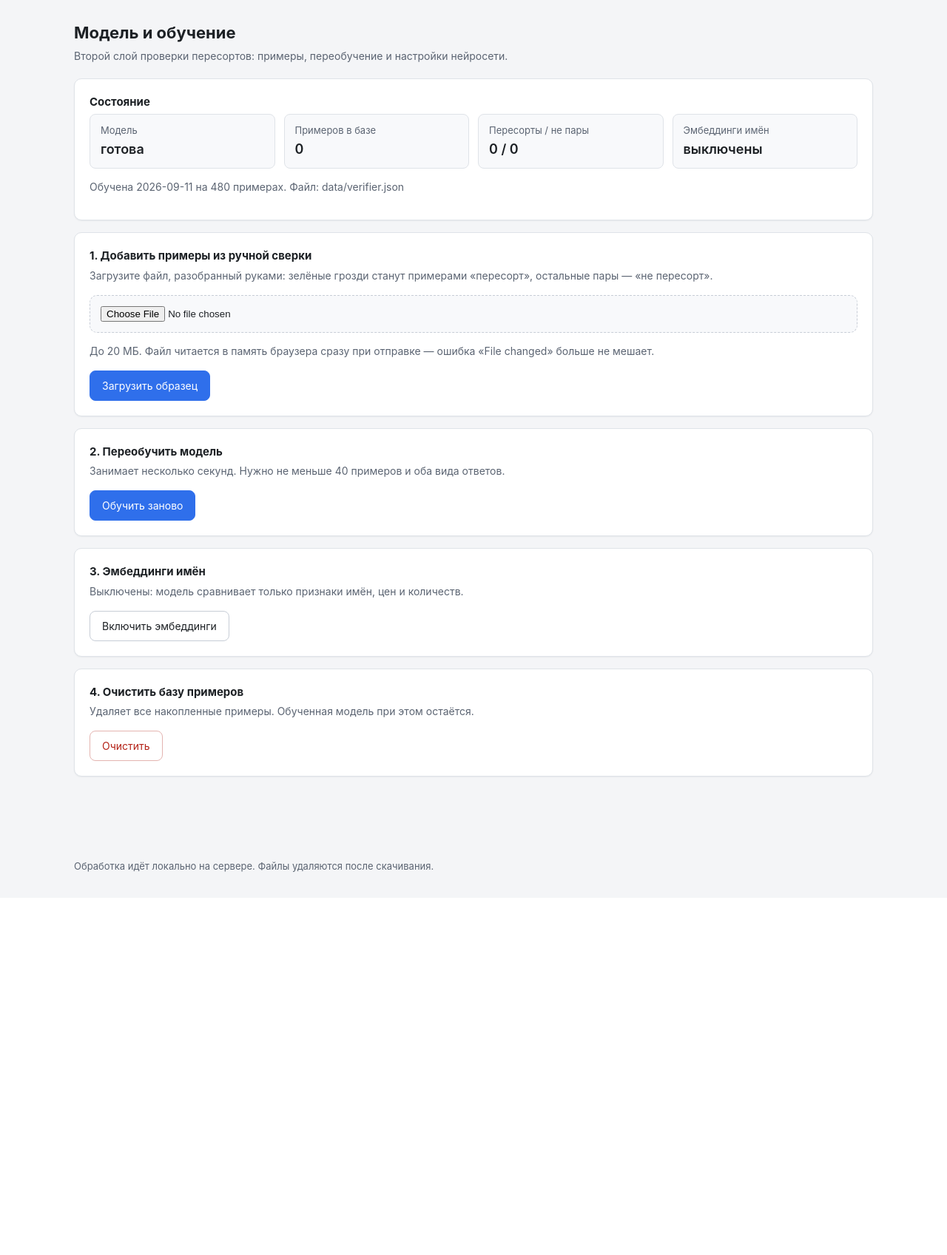
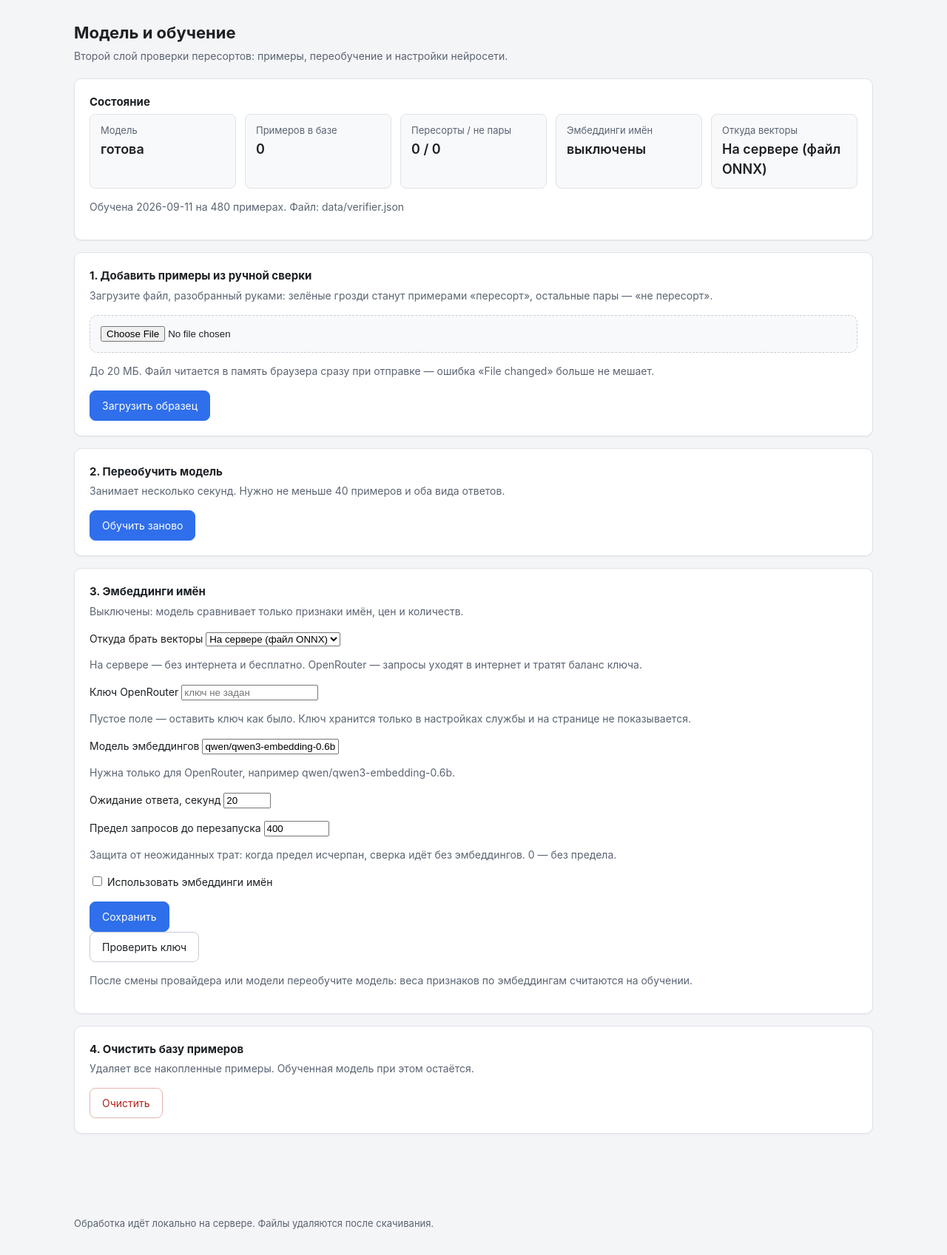
Before and after one commit to lineSence/ExcelKROAutoFormat, a FastAPI app: page /training in a window 1280 px wide. Shown: the part 57-1754 px from the top of the page at 74% size. Before the commit the page ends 1236 px from the top, so only its background shows below. Run offline with FastAPI, Linux system fonts and the light colour scheme; parts of the project's set-up code (start-up, migrations or seed data) failed here and were passed over.

Commit message:
Страница обучения: выбор провайдера эмбеддингов, ключ и модель OpenRouter

```diff
--- a/app/templates/training.html
+++ b/app/templates/training.html
@@ -26,6 +26,10 @@
 				{% elif embed and embed.enabled %}не готовы
 				{% else %}выключены{% endif %}
 			</span>
+		</div>
+		<div class="stat">
+			<span class="stat-label">Откуда векторы</span>
+			<span class="stat-value">{{ embed.provider_label if embed else "—" }}</span>
 		</div>
 	</div>
 	{% if model.ready and model.trained_at %}
@@ -74,11 +78,48 @@
 	<p class="alert alert-warn">Сейчас пересорты считаются без эмбеддингов — работе это не мешает.</p>
 	{% endif %}
 	<form action="/training/embed" method="post">
-		<input type="hidden" name="embed" value="{% if embed and embed.enabled %}off{% else %}on{% endif %}" />
-		<div class="actions">
-			<button class="button-secondary" type="submit">{% if embed and embed.enabled %}Выключить эмбеддинги{% else %}Включить эмбеддинги{% endif %}</button>
+		<div class="field">
+			<label for="embed-provider">Откуда брать векторы</label>
+			<select id="embed-provider" name="provider">
+				{% for item in embed.providers %}
+				<option value="{{ item.value }}" {% if embed.provider == item.value %}selected{% endif %}>{{ item.label }}</option>
+				{% endfor %}
+			</select>
+			<p class="hint">На сервере — без интернета и бесплатно. OpenRouter — запросы уходят в интернет и тратят баланс ключа.</p>
 		</div>
+		<div class="field">
+			<label for="embed-key">Ключ OpenRouter</label>
+			<input id="embed-key" type="password" name="api_key" autocomplete="off" placeholder="{% if embed.has_key %}сохранён, оканчивается на {{ embed.key_tail }}{% else %}ключ не задан{% endif %}" />
+			<p class="hint">Пустое поле — оставить ключ как было. Ключ хранится только в настройках службы и на странице не показывается.</p>
+		</div>
+		<div class="field">
+			<label for="embed-model">Модель эмбеддингов</label>
+			<input id="embed-model" type="text" name="model" value="{{ embed.model }}" />
+			<p class="hint">Нужна только для OpenRouter, например qwen/qwen3-embedding-0.6b.</p>
+		</div>
+		<div class="field">
+			<label for="embed-timeout">Ожидание ответа, секунд</label>
+			<input id="embed-timeout" type="number" name="timeout" min="1" max="120" step="1" value="{{ embed.timeout | round | int }}" />
+		</div>
+		<div class="field">
+			<label for="embed-max-requests">Предел запросов до перезапуска</label>
+			<input id="embed-max-requests" type="number" name="max_requests" min="0" max="100000" step="10" value="{{ embed.max_requests }}" />
+			<p class="hint">Защита от неожиданных трат: когда предел исчерпан, сверка идёт без эмбеддингов. 0 — без предела.</p>
+		</div>
+		<div class="field field-check">
+			<label><input type="checkbox" name="embed" value="on" {% if embed and embed.enabled %}checked{% endif %} /> Использовать эмбеддинги имён</label>
+		</div>
+		<div class="actions"><button type="submit">Сохранить</button></div>
 	</form>
+	<form action="/training/embed/check" method="post">
+		<div class="actions"><button class="button-secondary" type="submit">Проверить ключ</button></div>
+	</form>
+	{% if embed and embed.has_key %}
+	<form action="/training/embed/key/clear" method="post" onsubmit="return confirm('Удалить ключ из настроек?');">
+		<div class="actions"><button class="button-danger" type="submit">Удалить ключ</button></div>
+	</form>
+	{% endif %}
+	<p class="hint">После смены провайдера или модели переобучите модель: веса признаков по эмбеддингам считаются на обучении.</p>
 </section>
 
 <section class="card">
```
Also changed, not shown: tests/test_embed.py (added, +121 -0 lines).
